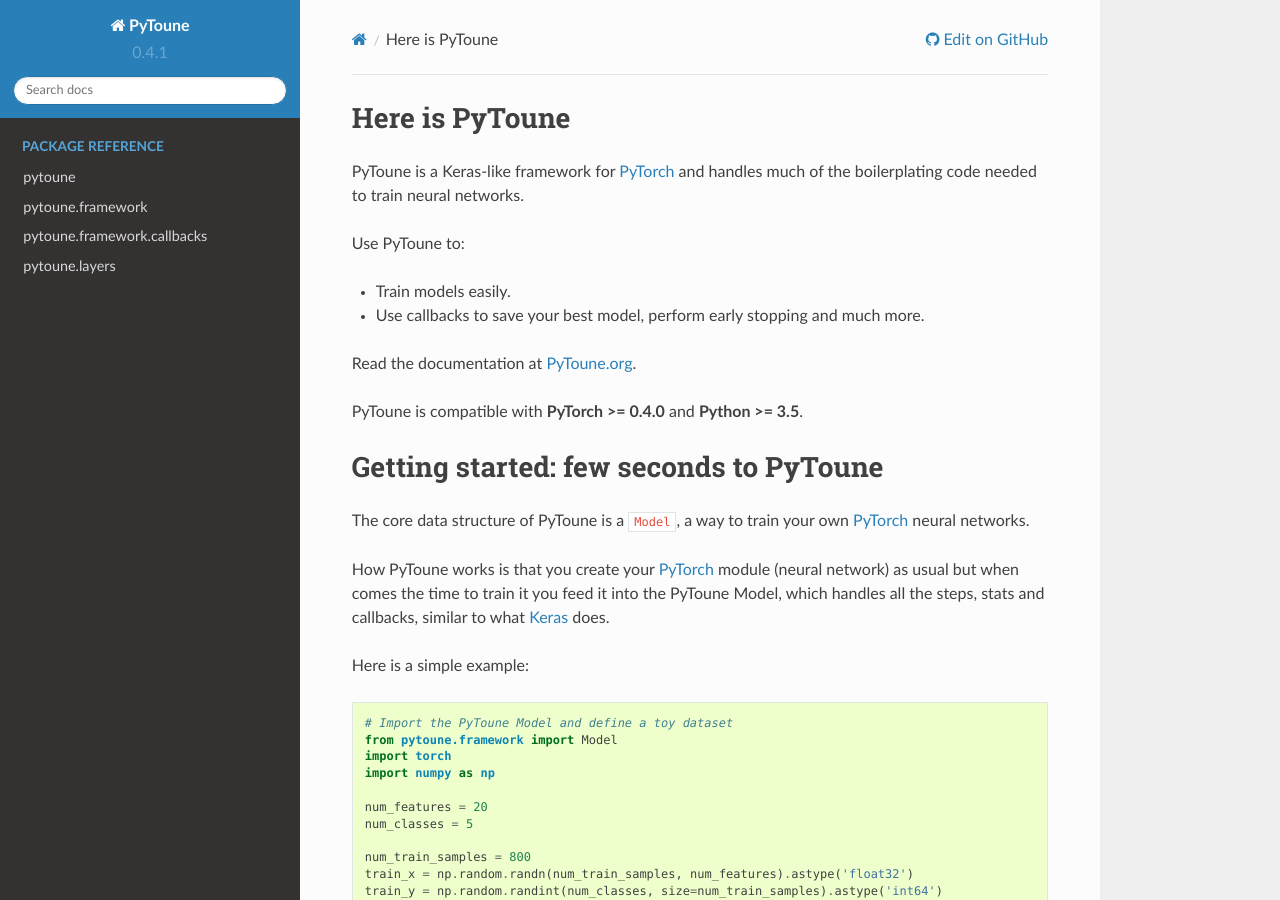
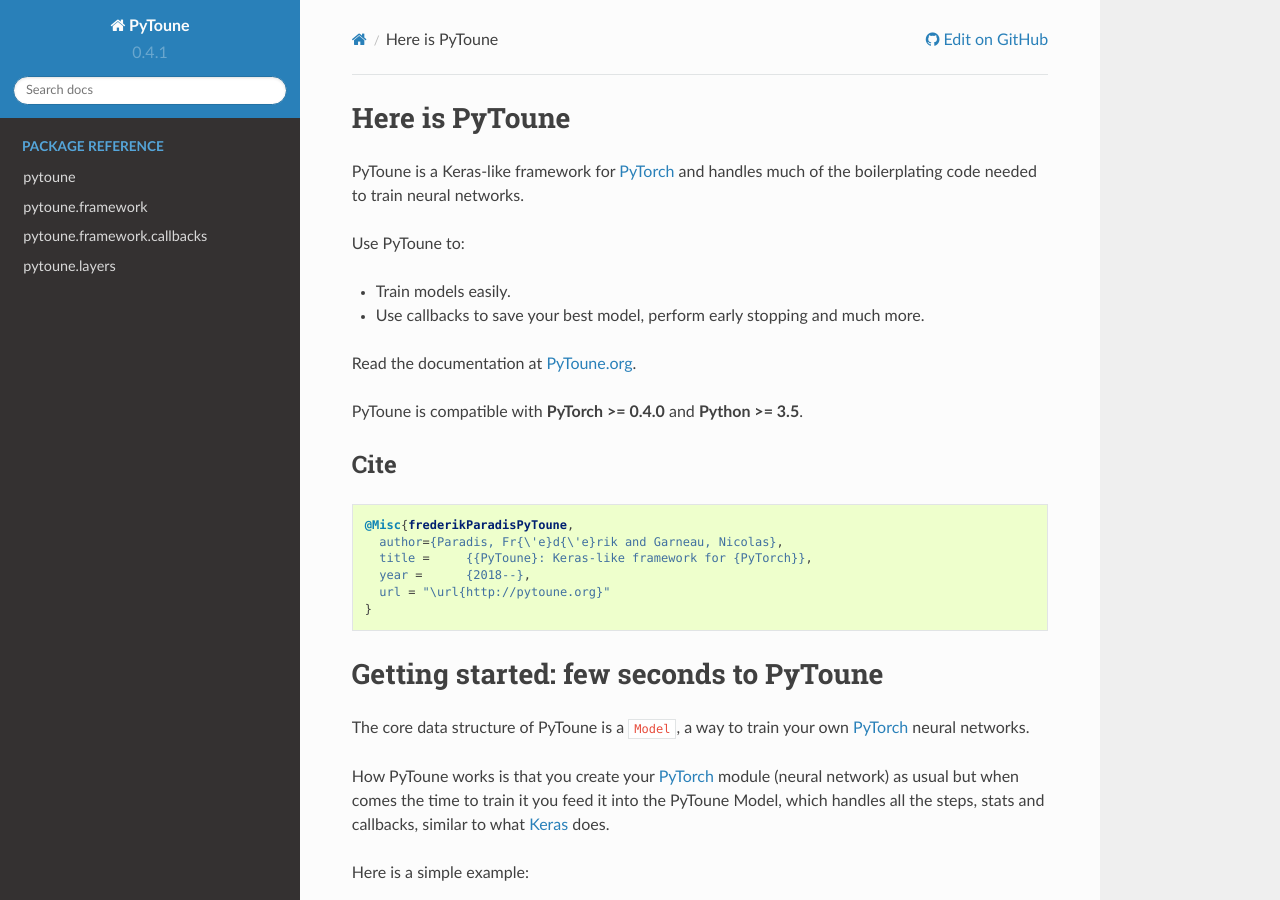
Before and after one commit to GRAAL-Research/poutyne, a Sphinx documentation site: the page built from docs/source/index.rst, in a window 1280 px wide and 900 px high. Built offline with Sphinx 7.4.7 and the Read the Docs theme 2.0.0, drawn with Linux system fonts in a browser that asks for light colours.

Commit message:
added citation

```diff
--- a/docs/source/index.rst
+++ b/docs/source/index.rst
@@ -24,6 +24,16 @@
 
 PyToune is compatible with **PyTorch >= 0.4.0** and  **Python >= 3.5**.
 
+Cite
+-----
+.. code-block:: bib
+
+   @Misc{frederikParadisPyToune,
+     author={Paradis, Fr{\'e}d{\'e}rik and Garneau, Nicolas},
+     title =     {{PyToune}: Keras-like framework for {PyTorch}},
+     year =      {2018--},
+     url = "\url{http://pytoune.org}"
+   }
 
 
 Getting started: few seconds to PyToune
```
